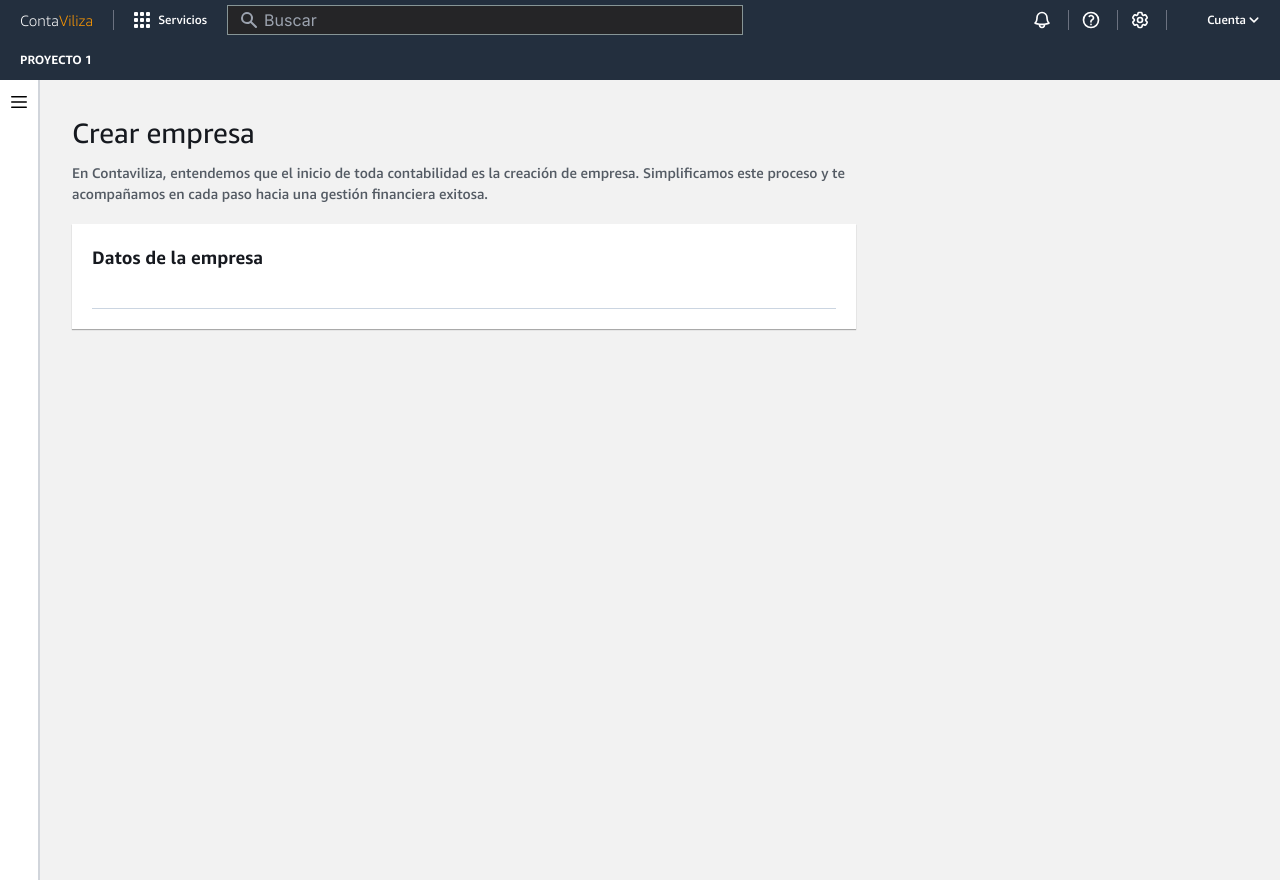
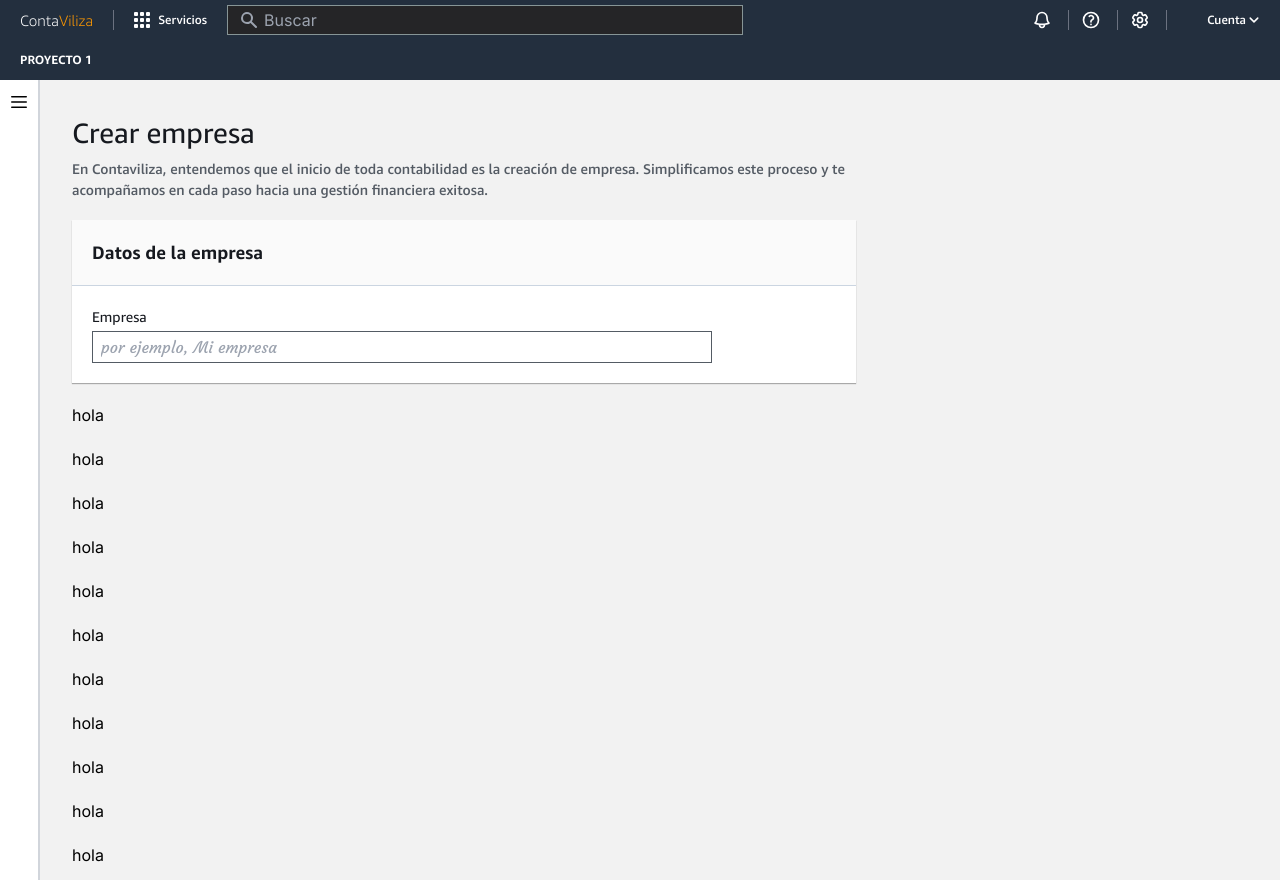
Before and after one commit to CamilinLopez/contabiliza, a Next.js app in the folder frontend/: page /consola/crear_empresa in a window 1280 px wide. Built offline with nearby package versions, Linux system fonts and the light colour scheme.

Commit message:
navbar and left bar fixed

```diff
--- /dev/null
+++ b/frontend/app/consola/crear_empresa/formulario.tsx
@@ -0,0 +1,16 @@
+export function Form() {
+  return (
+    <div>
+      <form action="">
+        <div className="flex flex-col gap-y-1">
+          <p className="font-ember font-normal text-[14px] text-custom-negro-2">Empresa</p>
+          <input
+            type="text"
+            className="w-10/12 h-[32px] border-[1px] border-custom-gris-2 focus:outline-custom-azul-3 placeholder:font-courgette pl-2"
+            placeholder="por ejemplo, Mi empresa"
+          />
+        </div>
+      </form>
+    </div>
+  );
+}
--- /dev/null
+++ b/frontend/app/consola/crear_empresa/fracments.tsx
@@ -0,0 +1,24 @@
+import { Form } from './formulario';
+
+export const MainTitle = () => (
+  <div className="flex flex-col gap-y-1">
+    <h1 className="font-ember font-normal text-[28px] text-custom-negro-2">Crear empresa</h1>
+    <p className="font-ember font-medium text-[14px] text-custom-gris-2">
+      En Contaviliza, entendemos que el inicio de toda contabilidad es la creación de empresa. Simplificamos este
+      proceso y te acompañamos en cada paso hacia una gestión financiera exitosa.
+    </p>
+  </div>
+);
+
+export const CompanyData = () => (
+  <div className="w-auto h-auto shadow-thin-black ">
+    <div className="border-b-[1px] border-slate-300 bg-custom-blanco-2">
+      <div className="h-[65px] w-auto flex items-center p-5">
+        <h2 className="font-ember font-semibold text-[18px] text-custom-negro-2">Datos de la empresa</h2>
+      </div>
+    </div>
+    <div className="bg-white p-5 w-full">
+      <Form />
+    </div>
+  </div>
+);
--- a/frontend/app/consola/crear_empresa/page.tsx
+++ b/frontend/app/consola/crear_empresa/page.tsx
@@ -1,23 +1,26 @@
 import React from 'react';
+import { CompanyData, MainTitle } from './fracments';
 
 export default function CrearEmpresa() {
   return (
     <div className="p-8">
       <div className="w-8/12 flex flex-col gap-y-5">
-        <div className="flex flex-col gap-y-2">
-          <h1 className="font-ember font-normal text-[28px] text-custom-negro-2">Crear empresa</h1>
-          <p className="font-ember font-medium text-[14px] text-custom-gris-2">
-            En Contaviliza, entendemos que el inicio de toda contabilidad es la creación de empresa. Simplificamos este
-            proceso y te acompañamos en cada paso hacia una gestión financiera exitosa.
-          </p>
-        </div>
-        <div className="w-auto h-full bg-white shadow-thin-black p-5">
-          <form action="">
-            <div className="h-[65px] border-b-[1px] border-slate-300">
-              <h2 className="font-ember font-semibold text-[18px] text-custom-negro-2">Datos de la empresa</h2>
-            </div>
-          </form>
-        </div>
+        <MainTitle />
+        <CompanyData />
+        <p>hola</p>
+        <p>hola</p>
+        <p>hola</p>
+        <p>hola</p>
+        <p>hola</p>
+        <p>hola</p>
+        <p>hola</p>
+        <p>hola</p>
+        <p>hola</p>
+        <p>hola</p>
+        <p>hola</p>
+        <p>hola</p>
+        <p>hola</p>
+
       </div>
     </div>
   );
--- a/frontend/app/consola/layout.tsx
+++ b/frontend/app/consola/layout.tsx
@@ -4,13 +4,15 @@ import Bar from '@/components/consola/Bar';
 
 export default function LayoutConsola({ children }: { children: ReactNode }) {
   return (
-    <div className="">
-      <Navconsola />
-      <div className="bg-[#f2f2f2] h-screen">
-        <div className='flex' >
+    <div className="flex flex-col">
+      <div className="sticky top-0 z-10">
+        <Navconsola />
+      </div>
+      <div className="bg-[#f2f2f2] h-screen flex overflow-auto scrollbar-hide">
+        <div className="sticky top-0">
           <Bar />
-          {children}
         </div>
+        <div className="flex-grow">{children}</div>
       </div>
     </div>
   );
--- a/frontend/app/globals.css
+++ b/frontend/app/globals.css
@@ -14,6 +14,13 @@
     --background-start-rgb: 0, 0, 0;
     --background-end-rgb: 0, 0, 0;
   }
+}
+
+@font-face {
+  font-family: 'Courgette';
+  src: url('/fonts/OFL/Courgette-Regular.ttf') format('truetype');
+  font-weight: 500; /* Medium */
+  font-style: normal;
 }
 
 @font-face {
@@ -104,12 +111,16 @@
   fill: currentColor;
 }
 
+/* Oculta la barra de desplazamiento */
+.scrollbar-hide::-webkit-scrollbar {
+  display: none;
+}
 
 
 body {
   color: #000000;
   background: #ffffff;
-  font-family: 'Amazon Ember', sans-serif;
+  font-family: 'Courgette', 'Amazon Ember', sans-serif;
 }
 
 input#togglePlan:checked ~ .dot {
--- a/frontend/components/consola/Bar.tsx
+++ b/frontend/components/consola/Bar.tsx
@@ -19,10 +19,10 @@ export default function Bar() {
     <div
       className={`bg-white ${
         expande ? 'w-[250px] transition-all duration-500 ease-in-out' : 'w-[40px] hover:bg-slate-100'
-      } h-screen border-r-[2px] border-gray-300`}>
+      } h-full border-r-[2px] border-gray-300`}>
       <div className="w-full">
         {!expande ? (
-          <div className="flex justify-center p-3">
+          <div className="flex justify-center p-3 h-full">
             <button onClick={() => open()}>
               <svg xmlns="http://www.w3.org/2000/svg" viewBox="0 0 20 20" fill="currentColor" className="w-5 h-5">
                 <path
@@ -34,6 +34,7 @@ export default function Bar() {
             </button>
           </div>
         ) : (
+          <div>
             <div className="py-4 px-4 w-full h-[84px] border-b-[1px] border-gray-300">
               {showDiv && (
                 <div className="flex items-start justify-between">
@@ -48,6 +49,8 @@ export default function Bar() {
                 </div>
               )}
             </div>
+            <div className="p-4">{showDiv && <div>hola</div>}</div>
+          </div>
         )}
       </div>
     </div>
--- a/frontend/components/consola/navConsola.tsx
+++ b/frontend/components/consola/navConsola.tsx
@@ -5,7 +5,7 @@ import { Buttons, ParrowDown } from './fragments';
 
 export default function Navconsola() {
   return (
-    <div className="bg-custom-azul-1 w-full">
+    <div className="bg-custom-azul-1  w-full">
       <div className="p-5 h-[40px] w-full flex items-center justify-between gap-x-3">
         <div className="flex md:w-9/12 xl:w-7/12 lg:w-9/12  h-full items-center gap-x-5">
           <div>
--- a/frontend/components/utils/fracments.tsx
+++ b/frontend/components/utils/fracments.tsx
@@ -10,7 +10,7 @@ export function Icon({ styles }: { styles: string }) {
 }
 
 export const ParrowDown = ({ text, styles }: { text: string; styles: string }) => (
-  <div className="flex items-center gap-x-[2px] text-custom-gris hover:text-custom-naranja cursor-pointer">
+  <div className="flex items-center gap-x-[2px] text-custom-gris-1 hover:text-custom-naranja cursor-pointer">
     <p className={`${styles}`}>{text}</p>
     <svg
       xmlns="http://www.w3.org/2000/svg"
--- a/frontend/components/welcomePage/customElemets.tsx
+++ b/frontend/components/welcomePage/customElemets.tsx
@@ -59,7 +59,7 @@ export const MagnificButton: FC<CustomButtonProps> = ({
       viewBox="0 0 24 24"
       strokeWidth={2.5}
       stroke="currentColor"
-      className="w-5 h-5 text-custom-gris hover:text-custom-naranja"
+      className="w-5 h-5 text-custom-gris-1 hover:text-custom-naranja"
     >
       <path
         strokeLinecap="round"
--- a/frontend/components/welcomePage/navigation.tsx
+++ b/frontend/components/welcomePage/navigation.tsx
@@ -22,7 +22,9 @@ const PrintText = () => {
   return (
     <div className="flex gap-x-9 justify-between items-center cursor-pointer text-custom-gris">
       {listOptions.map((text) => (
-        <p key={text} className="whitespace-nowrap font-ember font-[500] text-custom-size3 hover:text-custom-naranja">
+        <p
+          key={text}
+          className="whitespace-nowrap font-ember font-[500] text-custom-gris-1 text-custom-size3 hover:text-custom-naranja">
           {text}
         </p>
       ))}
@@ -80,7 +82,9 @@ export default function Navigation() {
               </Link>
             </div>
             <div className="flex items-center gap-x-5 w-auto">
-              <Link href={'/'} className="font-ember font-bold text-custom-gris text-[13px] hover:text-custom-naranja">
+              <Link
+                href={'/'}
+                className="font-ember font-bold text-custom-gris-1 text-[13px] hover:text-custom-naranja">
                 Contacte con nosotros
               </Link>
               <ParrowDown text="Soporte" styles="font-ember font-[600] text-[13px]" />
--- a/frontend/tailwind.config.ts
+++ b/frontend/tailwind.config.ts
@@ -10,6 +10,7 @@ const config: Config = {
     extend: {
       fontFamily: {
         ember: ['"Amazon Ember"', 'sans-serif'],
+        courgette: ['Courgette', 'sans-serif'],
       },
       colors: {
         'custom-azul': {
@@ -19,7 +20,7 @@ const config: Config = {
         },
         'custom-naranja': '#ff9900',
         'custom-negro': { '1': '#000716', '2': '#16191f' },
-        'custom-blanco': '#ffffff',
+        'custom-blanco': { '1': '#ffffff', '2': '#fafafa' },
         'custom-gris': { '1': '#dddddd', '2': '#545b64' },
         'custom-naranja-darck': '#cc7a00',
       },
```
Also changed, not shown: frontend/public/fonts/OFL/Courgette-Regular.ttf (added). Lines whose indentation alone changed are shown as unchanged.
